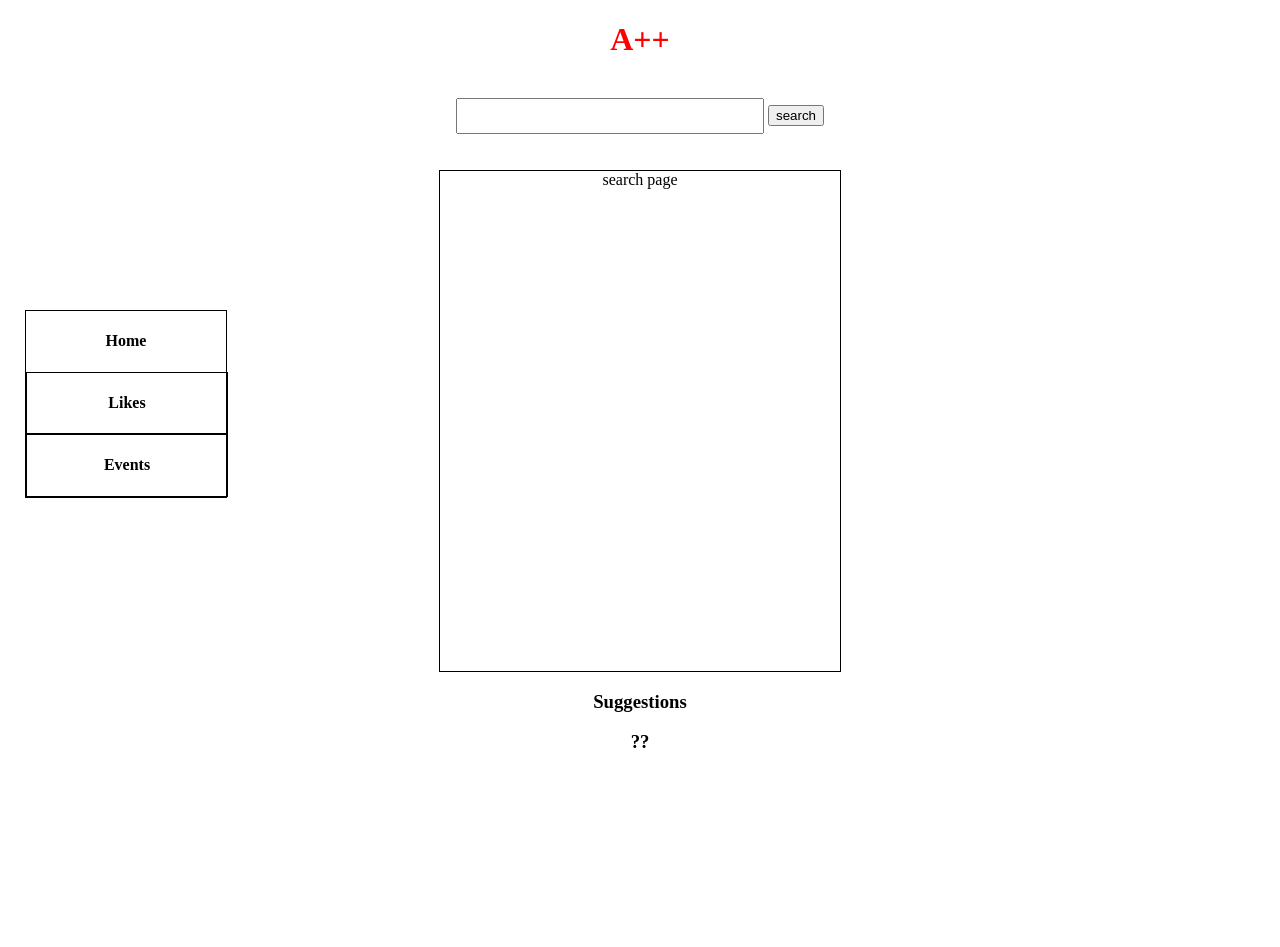
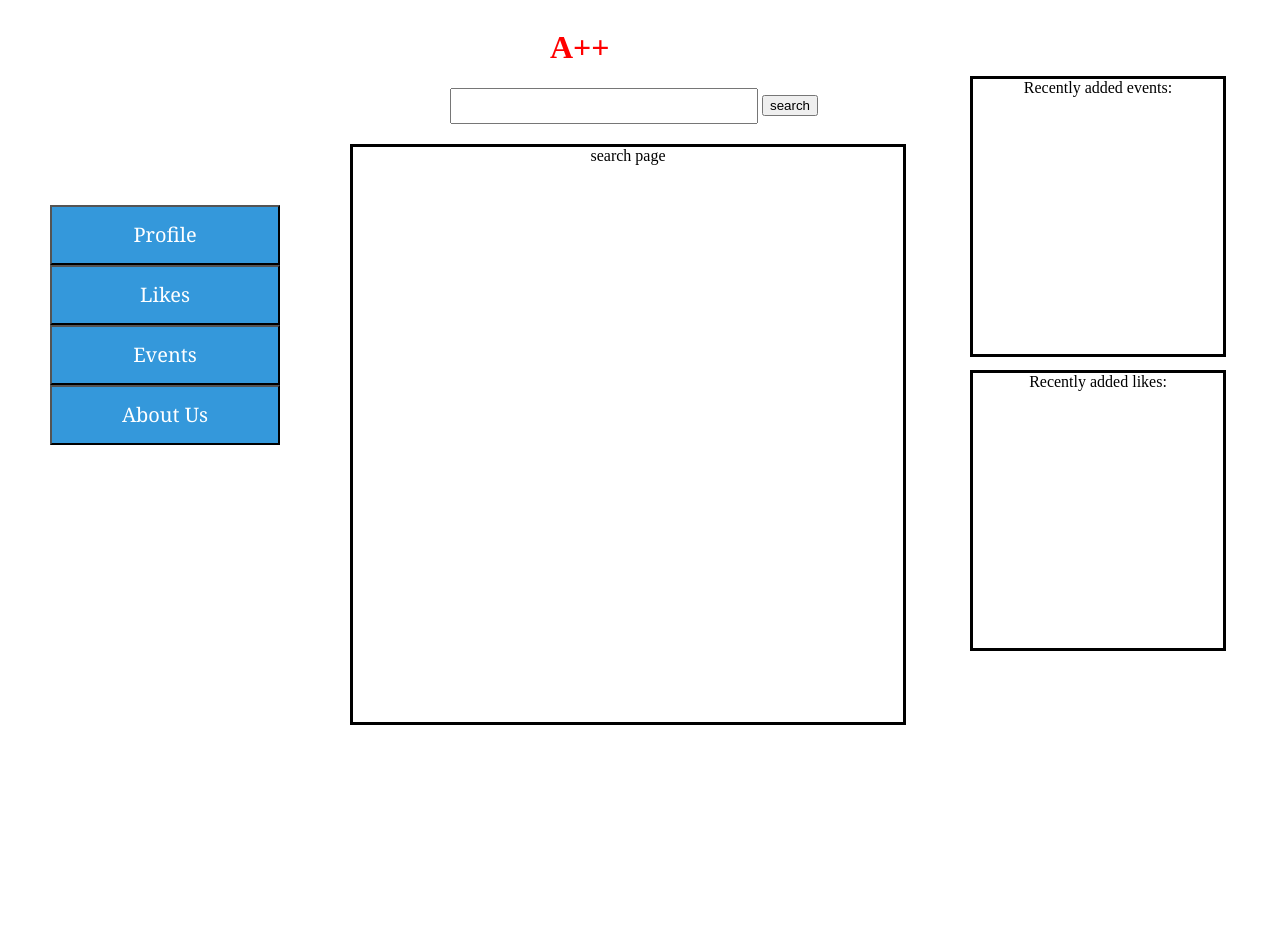
Before and after one commit to Liam42017310/CSSI-final, a Python web app: template buildmymusic/templates/default.html in a window 1280 px wide. Shown: the top 947 px of the page. Before the commit the page ends 748 px from the top, so only its background shows below. Run offline with Jinja, Linux system fonts and the light colour scheme; the template is opened without the code that fills it, so the values that code supplies are empty; some libraries are stand-ins or nearby versions.

Commit message:
Default page changes

```diff
--- a/buildmymusic/stylesheets/default.css
+++ b/buildmymusic/stylesheets/default.css
@@ -1,12 +1,179 @@
-h1{text-align: center;
-color: red;}
-.centerbox{width: 400px; height: 500px; border: 1px solid black;}
-.leftbox{position: absolute;
-     top: 310px;
-     left: 25px;
-     width: 200px;
-     border: 1px solid black ;}
-#outerbox{float: left;}
-#home{width: 200px; border: 1px solid black;}
-#likes{width: 200px; border: 1px solid black;}
-#events{width: 200px; border: 1px solid black;}
+h1{float:left;
+  clear:both;
+  position:relative;
+   color: red;
+ left: 500px;}
+body{margin-left: 50px;
+margin-right:100px;}
+
+#searching{
+          float:left;
+          clear:both;
+          position:relative;
+          left:400px;}
+
+.centerbox{
+          /*position: fixed;*/
+          width: 550px;
+          height: 575px;
+          border: 3px solid black;
+          /*left: 450px;
+          top: 200px;*/
+          float: left;
+          margin-left: 50px;
+          clear: both;
+          left: 250px;
+          top: 20px;
+          margin-right: 50px;
+          position: relative;
+          }
+
+
+/*#profile {
+  position: fixed;
+  background: white;
+  border: 3px solid black;
+  height: 60px;
+  width: 230px;
+  left:90px;
+  top:275px;
+}*/
+/*#likes {
+  position: fixed;
+  background: white;
+  border: 3px solid black;
+  height: 60px;
+  width: 230px;
+  left:90px;
+  top:375px;
+}
+#events {
+  position: fixed;
+  background: white;
+  border: 3px solid black;;
+  height: 60px;
+  width: 230px;
+  left:90px;
+  top:475px;
+}
+
+#aboutus {
+  position: fixed;
+  background: white;
+  border: 3px solid black;
+  height: 60px;
+  width: 230px;
+  left:90px;
+  top:575px;
+}*/
+/*body{
+      min-width: 1300px;
+      min-height: 700px;
+}*/
+.recentlikes{
+           /*position: fixed;*/
+           width: 250px;
+           height: 275px;
+           border: 3px solid black;
+           left: 1100px;
+           top: 150px;
+           float: left;
+            clear: left;
+            position: relative;
+            top: -650px;
+            left: 920px;
+            margin-right: 25px;
+            margin-top: 25px;
+            margin-bottom: 25px;
+            }
+.recentevents{
+          /*position: fixed;*/
+           width: 250px;
+           height: 275px;
+           border: 3px solid black;
+           left: 1100px;
+           top: 475px;
+           float: left;
+           clear: both;
+           position: relative;
+           left: 920px;
+           top: -1250px;
+          }
+  #profile {
+  /*position: fixed;*/
+  font-family: Georgia;
+  color: #ffffff;
+  font-size: 20px;
+  border-radius: px;
+  background: #3498db;
+  padding: 10px 20px 10px 20px;
+  text-decoration: none;
+  left:90px;
+  top:275px;
+  height: 60px;
+  width: 230px;
+}
+
+#likes {
+/*position: fixed;*/
+font-family: Georgia;
+color: #ffffff;
+font-size: 20px;
+border-radius: px;
+background: #3498db;
+padding: 10px 20px 10px 20px;
+text-decoration: none;
+left:90px;
+top:335px;
+height: 60px;
+width: 230px;
+}
+
+#events {
+/*position: fixed;*/
+font-family: Georgia;
+color: #ffffff;
+font-size: 20px;
+border-radius: px;
+background: #3498db;
+padding: 10px 20px 10px 20px;
+text-decoration: none;
+left:90px;
+top:395px;
+height: 60px;
+width: 230px;
+}
+
+#aboutus {
+/*position: fixed;*/
+font-family: Georgia;
+color: #ffffff;
+font-size: 20px;
+border-radius: px;
+background: #3498db;
+padding: 10px 20px 10px 20px;
+text-decoration: none;
+left:90px;
+top:455px;
+height: 60px;
+width: 230px;
+}
+
+.buttons{
+          margin-right: 25px;
+          margin-bottom: 50px;
+          margin-top: 50px;
+          position: relative;
+          bottom: 500px;
+          clear: both;
+        }
+
+/*.btn:hover {
+  background: #3cb0fd;
+  background-image: -webkit-linear-gradient(top, #3cb0fd, #3498db);
+  background-image: -moz-linear-gradient(top, #3cb0fd, #3498db);
+  background-image: -ms-linear-gradient(top, #3cb0fd, #3498db);
+  background-image: -o-linear-gradient(top, #3cb0fd, #3498db);
+  background-image: linear-gradient(to bottom, #3cb0fd, #3498db);
+  text-decoration: none;
+}*/
--- a/buildmymusic/templates/default.html
+++ b/buildmymusic/templates/default.html
@@ -2,7 +2,7 @@
 <html>
   <header>
     <title>
-      box practice
+      default
     </title>
     <link rel="stylesheet" type="text/css" href="stylesheets/default.css">
     <script src="https://ajax.googleapis.com/ajax/libs/jquery/2.1.4/jquery.min.js"></script>
@@ -10,41 +10,42 @@
   </header>
   <body>
     <h1>
-      A++
+      <center>A++</center>
     </h1>
     <br>
     <form action = "/search" method = "post">
-    <center><input type = "text" name = "search" style = "width: 300px; height: 30px"/>
-    <input type="submit" value="search"></center>
+      <div id = "searching">
+      <center><input type = "text" name = "search" style = "width: 300px; height: 30px"/>
+      <input type="submit" value="search"></center>
+      </div>
     </form>
     <br>
     <br>
     <center><div class = "centerbox">
       search page
     </center></div>
-    <div class = "leftbox">
-      <div id = "homebox">
-        <center><h4>Home</h4></center>
-      </div>
-      <div id = "likes">
-        <center><h4>Likes</h4></center>
-      </div>
-      <div id = "events">
-        <center><h4>Events</h4></center>
-      </div>
+
+    <div class = "buttons">
+      <form action = "/profile" method = "get">
+        <input type = "button" id = "profile" value = "Profile">
+      </form>
+      <form action = "/likes" method = "post">
+        <input type = "button" id = "likes" value = "Likes">
+      </form>
+      <form action = "/events" method = "post">
+        <input type = "button" id = "events" value = "Events">
+      </form>
+      <form action = "/aboutus" method = "get">
+        <input type = "button" id = "aboutus" value = "About Us">
+      </form>
     </div>
-    <div class = "rightbox">
-      <div id = "suggestions">
-        <center><h3>Suggestions</h3></center>
-      </div>
-      <div id = "??">
-        <center><h3>??</h3></center>
-      </div>
+
+    <div class = "recentlikes">
+      <center>Recently added likes:</center>
     </div>
-    {{songs}}
-    <br>
-    {{artists}}
-    <br>
-    {{albums}}
+    <div class = "recentevents">
+      <center>Recently added events:</center>
+    </div>
+
   </body>
 </html>
--- a/buildmymusic/templates/welcome.html
+++ b/buildmymusic/templates/welcome.html
@@ -15,7 +15,7 @@
     <br>
     <center><img height="150" width="150" src = http://www.tagetik.com/intouch2015/user.png></img></center>
     <br>
-    <form action = "/default" method="post">
+    <form action = "/default" method = "post">
       <p>
         <h3>Please enter the following:</h3>
         <center>Email: <input type = "text" name = "email"/></center>
```
Also changed, not shown: buildmymusic/templates/likes.html (+49 -0 lines), buildmymusic/templates/search.html (+42 -0 lines).
